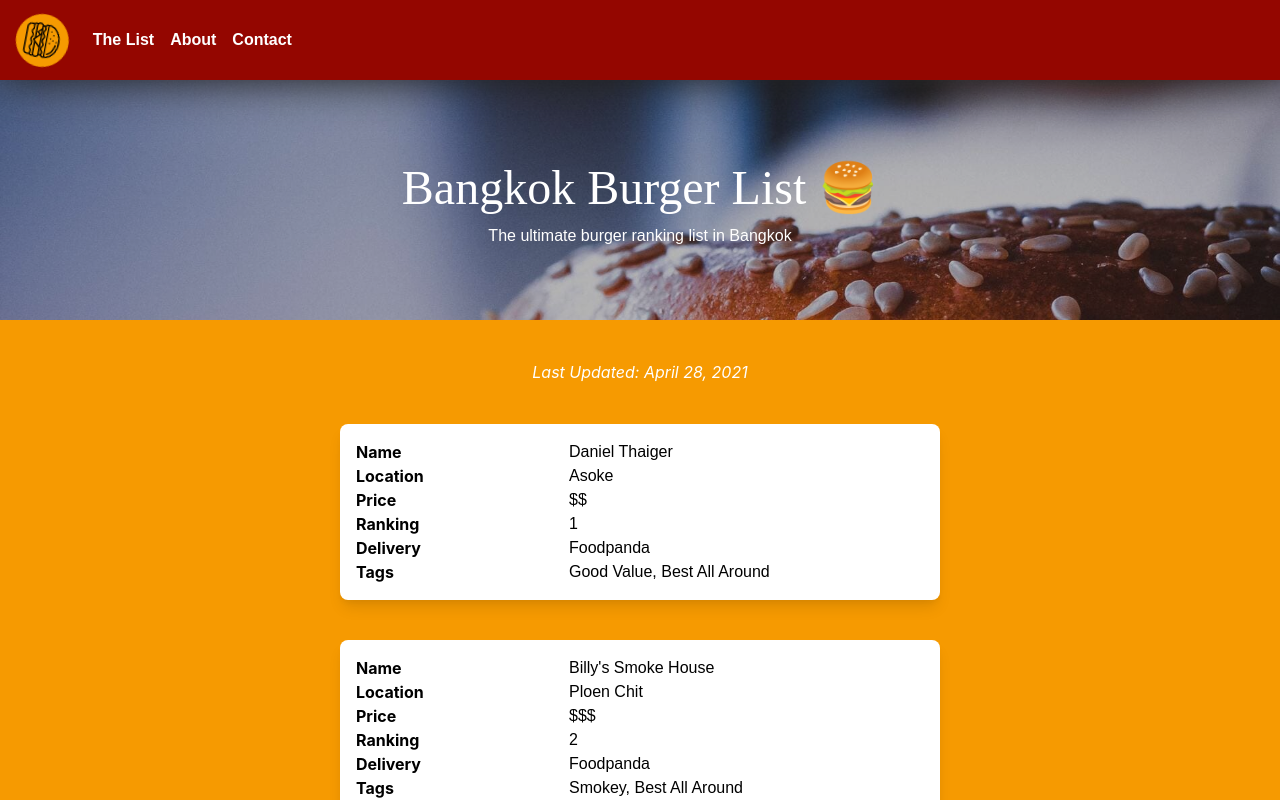
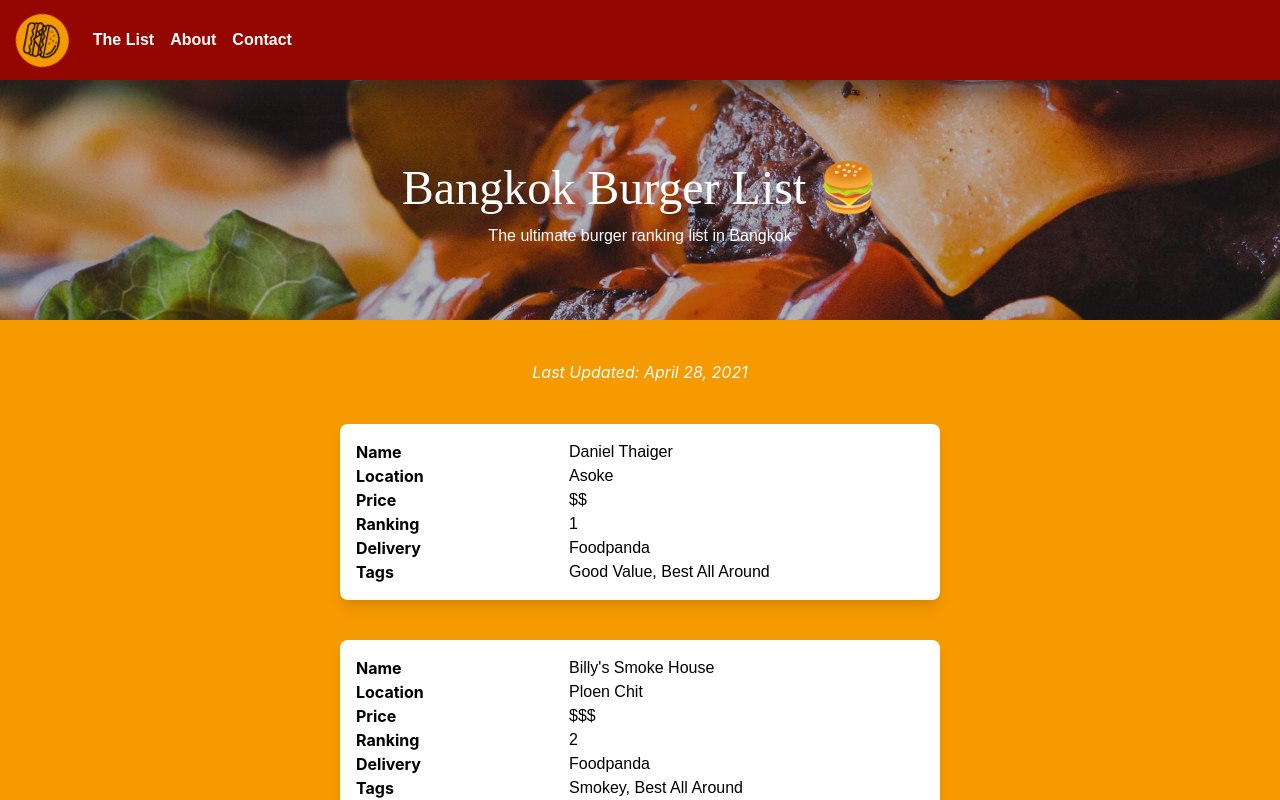
Before and after one commit to elcarp/bangkok-burger-list, a React (Create React App) app: page / in a window 1280 px wide. Shown: the top 800 px of the page. Built offline with nearby package versions, Linux system fonts and the light colour scheme.

Commit message:
responsive styling

```diff
--- a/src/App.css
+++ b/src/App.css
@@ -182,7 +182,7 @@
   height: 30vh;
   background: url('/src/assets/images/bangkok-burger-list.jpg');
   background-size: cover;
-  background-position: 0 -110px;
+  background-position: center;
   display: flex;
   align-items: center;
   justify-content: center;
@@ -203,3 +203,9 @@
   font-weight: bold;
   margin-right: 2rem;
 }
+
+@media (max-width: 569px) {
+  .hero {
+    background-position: 0 -110px;
+  }
+}
```
